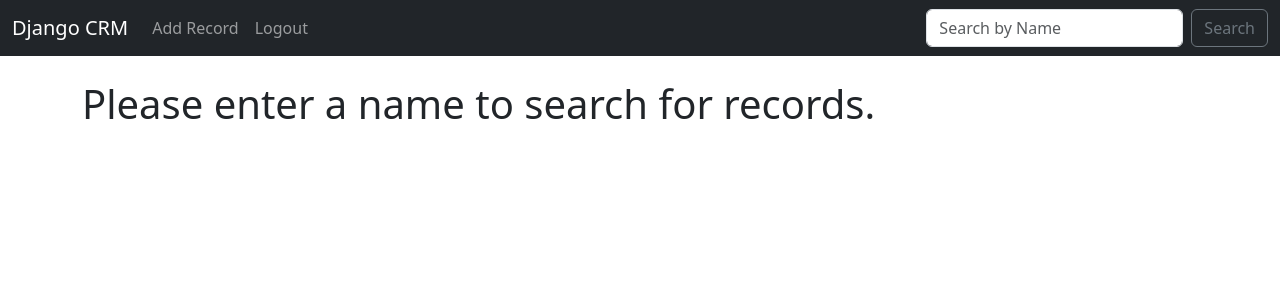
After one commit to QuocTien1502/Django-CRM, a Django app: page /search_record/ in a window 1280 px wide. The commit adds this page. Shown: the top 300 px of the page. Run offline with Django 5.2, Linux system fonts and the light colour scheme; the visitor is signed in with stand-in values (Sample User, id 1).

Commit message:
Search Feature Added

```diff
--- a/website/templates/home.html
+++ b/website/templates/home.html
@@ -23,7 +23,7 @@
       {% if records %}
         {% for record in records %}
           <tr>
-            <td>{{ record.first_name }} {{ record.last_name }}</td>
+            <td><a href="{% url 'record' record.id%}">{{ record.first_name }} {{ record.last_name }}</a></td>
             <td>{{ record.email }}</td>
             <td>{{ record.phone }}</td>
             <td>{{ record.address }}</td>
@@ -31,7 +31,7 @@
             <td>{{ record.state }}</td>
             <td>{{ record.zipcode }}</td>
             <td>{{ record.created_at }}</td>
-            <td><a href="{% url 'record' record.id}">{{ record.id }}</a></td>
+            <td><a href="{% url 'record' record.id%}">{{ record.id }}</a></td>
           </tr>
         {% endfor %}
       {% endif %}
--- a/website/templates/navbar.html
+++ b/website/templates/navbar.html
@@ -22,6 +22,10 @@
           </li>
           {% endif %}
         </ul>
+        <form class="d-flex" method="GET" action="{% url 'search_record' %}">
+          <input class="form-control me-2" type="search" name="searched" placeholder="Search by Name" aria-label="Search">
+          <button class="btn btn-outline-secondary" type="submit">Search</button>
+      </form>
       </div>
     </div>
   </nav>
--- /dev/null
+++ b/website/templates/search_record.html
@@ -0,0 +1,46 @@
+{% extends 'base.html' %}
+{% block content %}
+        {% if searched %}
+            <h1>Search Results for "{{ searched }}"</h1>
+            <br>
+            {% if records %}
+            <table class="table table-striped table-hover table-bordered border ">
+                <thead class="table-dark">
+                  <tr>
+                    <th scope="col">Name</th>
+                    <th scope="col">Email</th>
+                    <th scope="col">Phone</th>
+                    <th scope="col">Adress</th>
+                    <th scope="col">City</th>
+                    <th scope="col">State</th>
+                    <th scope="col">Zipcode</th>
+                    <th scope="col">Created at</th>
+                    <th scope="col">ID</th>
+                  </tr>
+                </thead>
+                <tbody>
+
+                    {% if records %}
+                      {% for record in records %}
+                        <tr>
+                          <td>{{ record.first_name }} {{ record.last_name }}</td>
+                          <td>{{ record.email }}</td>
+                          <td>{{ record.phone }}</td>
+                          <td>{{ record.address }}</td>
+                          <td>{{ record.city }}</td>
+                          <td>{{ record.state }}</td>
+                          <td>{{ record.zipcode }}</td>
+                          <td>{{ record.created_at }}</td>
+                          <td><a href="{% url 'record' record.id%}">{{ record.id }}</a></td>
+                        </tr>
+                      {% endfor %}
+                    {% endif %}
+                </tbody>
+              </table>
+            {% else %}
+                <p>No records found for "{{ searched }}"</p>
+            {% endif %}
+        {% else %}
+            <h1>Please enter a name to search for records.</h1>
+        {% endif %}
+{% endblock %}
--- a/website/urls.py
+++ b/website/urls.py
@@ -10,4 +10,5 @@ urlpatterns = [
     path('delete_record/<int:pk>', views.delete_record, name='delete_record'),
     path('add_record/', views.add_record, name='add_record'),
     path('update_record/<int:pk>', views.update_record, name='update_record'),
+    path('search_record/', views.search_record, name='search_record'),
 ]
--- a/website/views.py
+++ b/website/views.py
@@ -3,6 +3,7 @@ from django.contrib.auth import authenticate, login, logout
 from django.contrib import messages
 from .forms import SignUpForm, AddRecordForm
 from .models import Record
+from django.db.models import Q
 
 def home(request):
     records = Record.objects.all()
@@ -91,3 +92,16 @@ def update_record(request, pk):
     else:
         messages.success(request, "You Must Be Logged In ....")
         return redirect('home')
+
+def search_record(request):
+    if not request.user.is_authenticated:
+        messages.warning(request, "You must be logged in to use the search feature.")
+        return redirect('home')
+    searched = request.GET.get('searched', '')
+    records = []
+
+    if searched:
+        records = Record.objects.filter(
+            Q(first_name__icontains=searched) | Q(last_name__icontains=searched)
+        )
+    return render(request, 'search_record.html', {'searched': searched, 'records': records})
```
